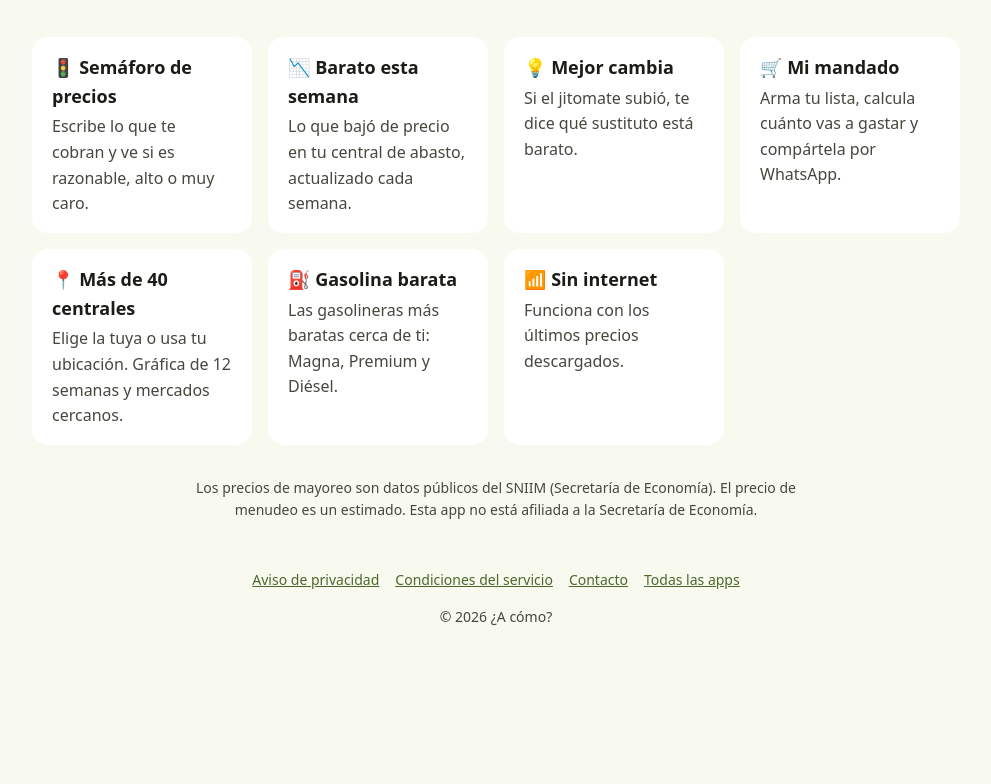
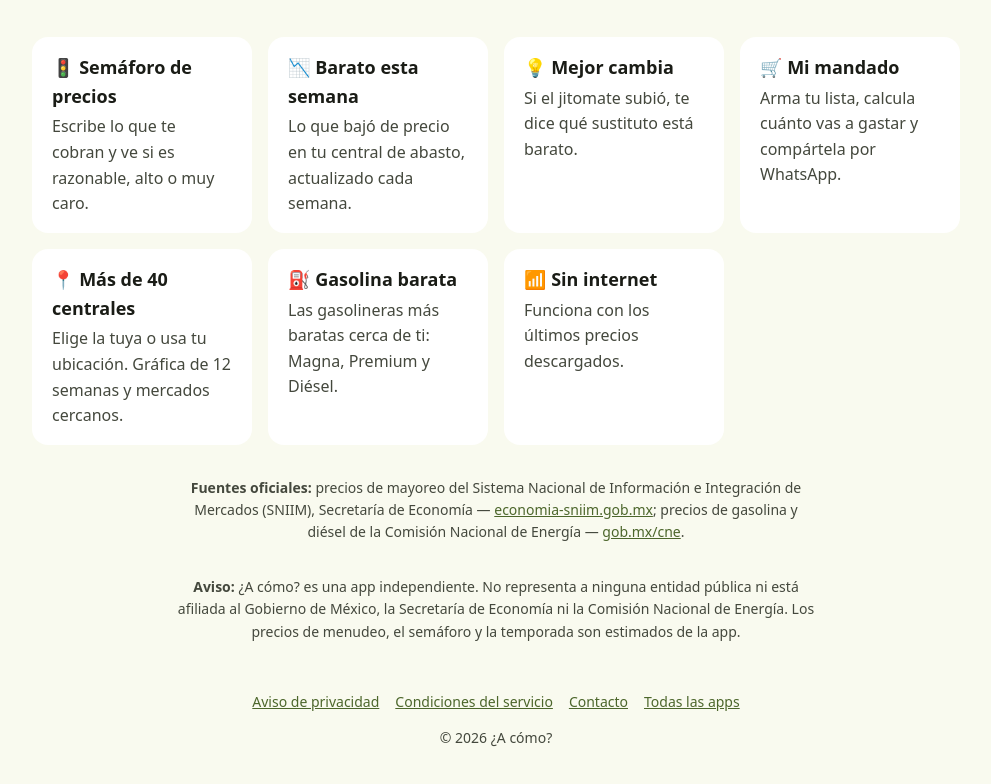
Before and after one commit to JJAS-029/JJAS-029.github.io, a plain HTML site: page acomo/index.html in a window 1280 px wide. Shown: the part 435-1219 px from the top of the page, without its empty margins (144-1135 px from the left). Before the commit the page ends 1125 px from the top, so only its background shows below. Drawn offline with Linux system fonts and the light colour scheme.

Commit message:
¿A cómo?: fuentes oficiales enlazadas y aviso de que no representa a ninguna entidad pública
Co-Authored-By: Claude Opus 5.5 <noreply@anthropic.com>

```diff
--- a/acomo/index.html
+++ b/acomo/index.html
@@ -25,6 +25,7 @@
   .features h2 { font-size: 18px; margin: 0 0 4px; }
   .features p { margin: 0; color: var(--muted); }
   .nota { color: var(--muted); font-size: 14px; text-align: center; max-width: 640px; margin: 32px auto 0; }
+  .nota a { color: var(--accent); }
   footer { margin-top: 48px; text-align: center; color: var(--muted); font-size: 14px; }
   footer a { color: var(--accent); }
   footer nav { display: flex; flex-wrap: wrap; justify-content: center; gap: 4px 16px; margin-bottom: 8px; }
@@ -51,8 +52,13 @@
     <section><h2>📶 Sin internet</h2><p>Funciona con los últimos precios descargados.</p></section>
   </div>
 
-  <p class="nota">Los precios de mayoreo son datos públicos del SNIIM (Secretaría de Economía). El precio de
-    menudeo es un estimado. Esta app no está afiliada a la Secretaría de Economía.</p>
+  <p class="nota"><strong>Fuentes oficiales:</strong> precios de mayoreo del Sistema Nacional de Información e
+    Integración de Mercados (SNIIM), Secretaría de Economía —
+    <a href="https://www.economia-sniim.gob.mx">economia-sniim.gob.mx</a>; precios de gasolina y diésel de la
+    Comisión Nacional de Energía — <a href="https://www.gob.mx/cne">gob.mx/cne</a>.</p>
+  <p class="nota"><strong>Aviso:</strong> ¿A cómo? es una app independiente. No representa a ninguna entidad
+    pública ni está afiliada al Gobierno de México, la Secretaría de Economía ni la Comisión Nacional de Energía.
+    Los precios de menudeo, el semáforo y la temporada son estimados de la app.</p>
 
   <footer>
     <nav>
```
